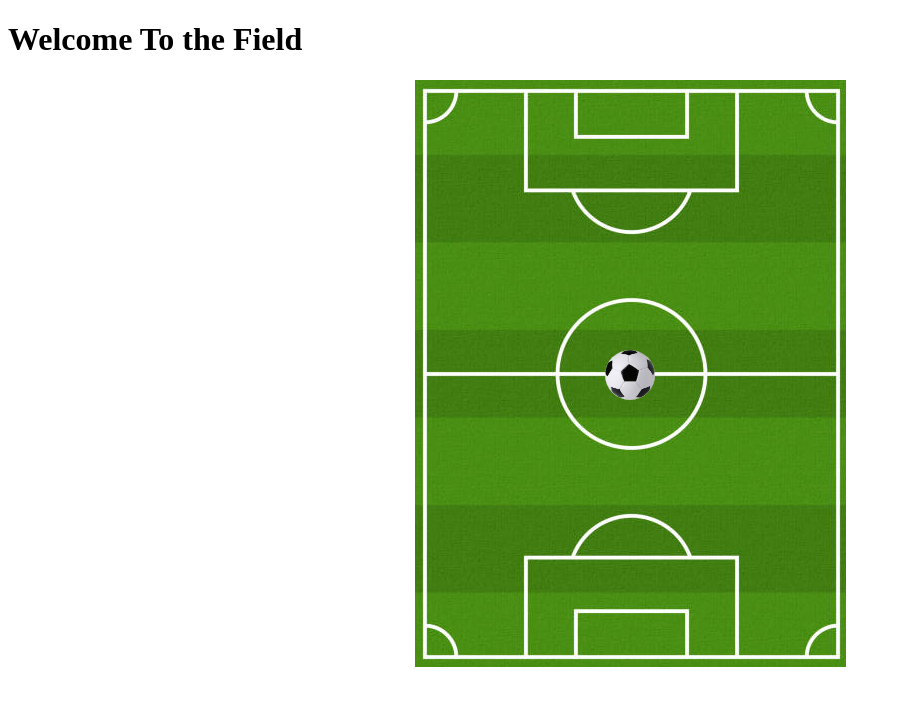
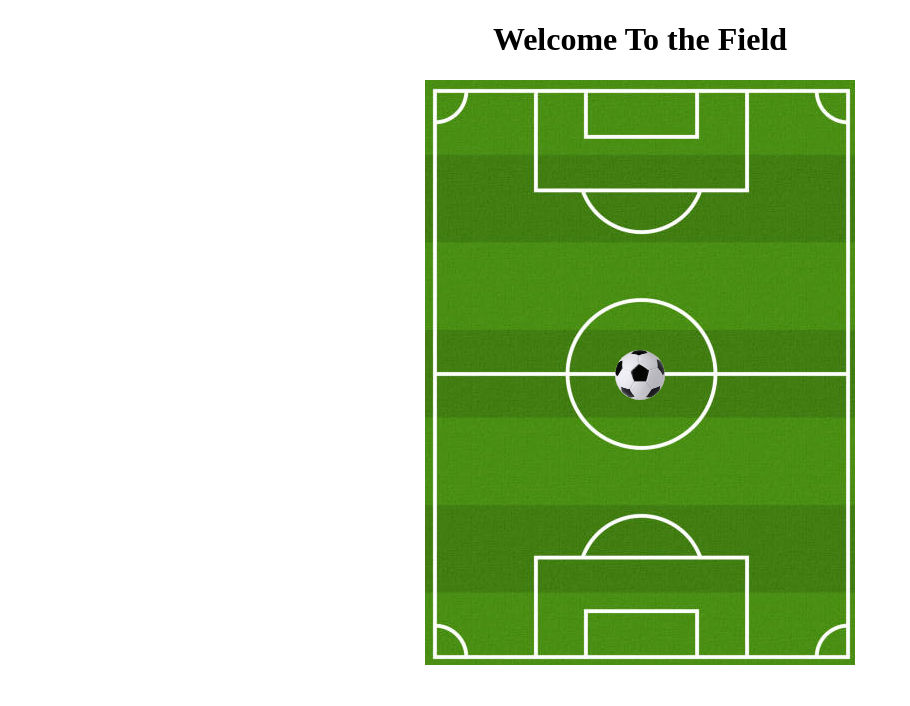
Before and after one commit to Kmlove/kicking-the-ball, a plain HTML site: page index.html in a window 1280 px wide. Shown: the whole page, without its empty margins (0-910 px from the left). Drawn offline with Linux system fonts and the light colour scheme.

Commit message:
Centers header above field.

```diff
--- a/index.html
+++ b/index.html
@@ -13,6 +13,8 @@
     <div id="field">
         <img id="ball" src="images/Soccer Ball.png" alt="Soccer Ball">
     </div>
+
+    <script src="./script.js"></script>
 </body>
 
 </html>
--- a/styles.css
+++ b/styles.css
@@ -2,10 +2,14 @@
     box-sizing: border-box;
 }
 
+h1{
+    text-align: center;
+}
+
 #field{
     margin: 0 auto;
-    width: 450px;
-    height: 600px;
+    width: 430px;
+    height: 585px;
     background-image: url(./images/Soccer\ Field.png);
     background-repeat: no-repeat;
     z-index: -1;
```
